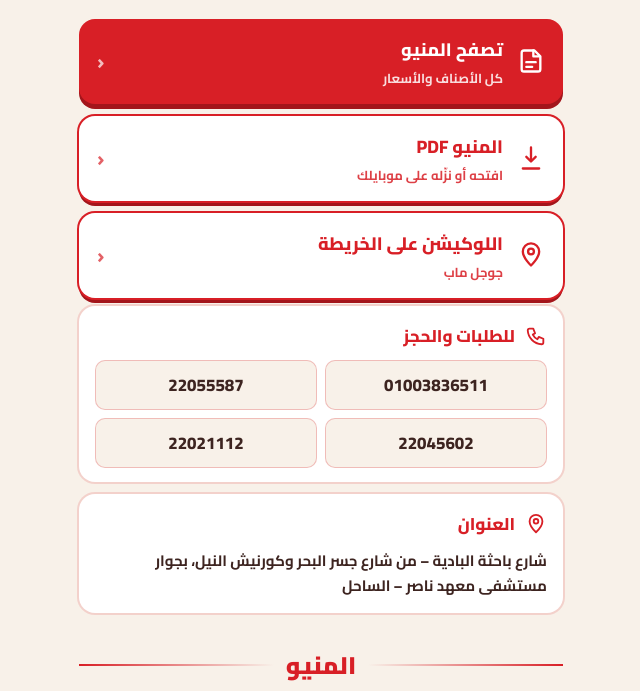
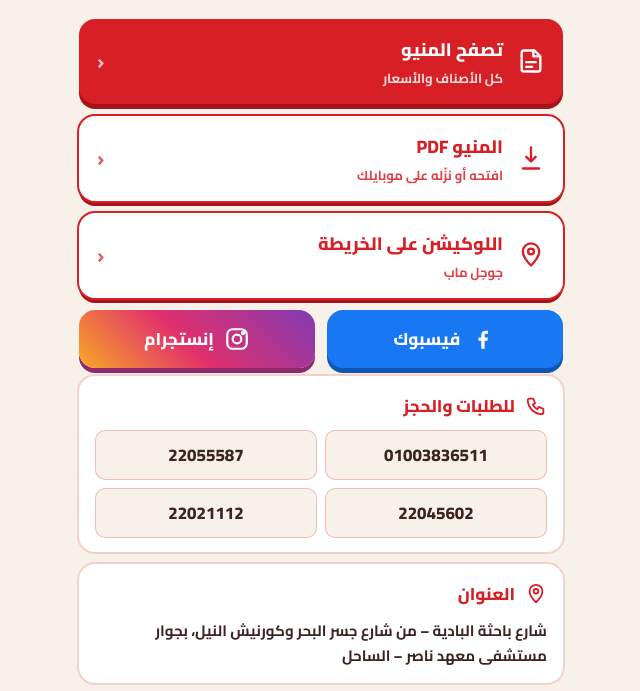
Before and after one commit to moatazmohamed284-creator/abdo-elgazzar, a plain HTML site: page index.html in a window 1280 px wide. Shown: the part 272-963 px from the top of the page, without its empty margins (319-959 px from the left). Drawn offline with Linux system fonts and the light colour scheme; a web font is replaced by a local one.

Commit message:
Add files via upload

```diff
--- a/index.html
+++ b/index.html
@@ -39,6 +39,12 @@ figure{margin-bottom:14px;border-radius:14px;overflow:hidden;box-shadow:0 6px 18
 figure img{display:block;width:100%;height:auto}
 footer{text-align:center;color:var(--mut);font-size:13px;margin-top:20px;font-weight:600}
 .social{display:none}
+.soc{display:grid;grid-template-columns:1fr 1fr;gap:12px}
+.sbtn{display:flex;align-items:center;justify-content:center;gap:10px;text-decoration:none;color:#fff;border-radius:16px;padding:13px 10px;font-weight:800;font-size:17px;transition:transform .1s}
+.sbtn svg{width:26px;height:26px}
+.sbtn:active{transform:translateY(3px)}
+.fb{background:#1877f2;box-shadow:0 5px 0 #0f56b3}
+.ig{background:linear-gradient(45deg,#f9a825,#e1306c 45%,#833ab4);box-shadow:0 5px 0 #8e2a6b}
 </style></head><body><div class="wrap">
 <div class="top"></div>
 <img class="logo" src="https://lh3.googleusercontent.com/d/1nvMq6GiiQWdN5hT2s52QAQl2Uh7vAM1_=w600" alt="عبده الجزار">
@@ -48,7 +54,10 @@ footer{text-align:center;color:var(--mut);font-size:13px;margin-top:20px;font-we
  <a class="btn" href="#menu"><svg viewBox="0 0 24 24" fill="none" stroke="currentColor" stroke-width="2" stroke-linecap="round" stroke-linejoin="round"><path d="M4 5a2 2 0 0 1 2-2h9l5 5v11a2 2 0 0 1-2 2H6a2 2 0 0 1-2-2z"/><path d="M14 3v5h5M8 13h8M8 17h5"/></svg><div>تصفح المنيو<small>كل الأصناف والأسعار</small></div><span class="ar">‹</span></a>
  <a class="btn lt" href="https://drive.google.com/file/d/1o7gl2aui2t_QhhFaVqMYiq-dv6_99Few/view?usp=drivesdk" target="_blank" rel="noopener"><svg viewBox="0 0 24 24" fill="none" stroke="currentColor" stroke-width="2" stroke-linecap="round" stroke-linejoin="round"><path d="M12 3v12m0 0-4-4m4 4 4-4M5 21h14"/></svg><div>المنيو PDF<small>افتحه أو نزّله على موبايلك</small></div><span class="ar">‹</span></a>
  <a class="btn lt" href="https://www.google.com/maps/search/?api=1&query=%D8%B4%D8%A7%D8%B1%D8%B9%20%D8%A8%D8%A7%D8%AD%D8%AB%D8%A9%20%D8%A7%D9%84%D8%A8%D8%A7%D8%AF%D9%8A%D8%A9%D8%8C%20%D9%85%D9%86%20%D8%B4%D8%A7%D8%B1%D8%B9%20%D8%AC%D8%B3%D8%B1%20%D8%A7%D9%84%D8%A8%D8%AD%D8%B1%20%D9%88%D9%83%D9%88%D8%B1%D9%86%D9%8A%D8%B4%20%D8%A7%D9%84%D9%86%D9%8A%D9%84%D8%8C%20%D8%A8%D8%AC%D9%88%D8%A7%D8%B1%20%D9%85%D8%B3%D8%AA%D8%B4%D9%81%D9%89%20%D9%85%D8%B9%D9%87%D8%AF%20%D9%86%D8%A7%D8%B5%D8%B1%D8%8C%20%D8%A7%D9%84%D8%B3%D8%A7%D8%AD%D9%84%D8%8C%20%D8%A7%D9%84%D9%82%D8%A7%D9%87%D8%B1%D8%A9" target="_blank" rel="noopener"><svg viewBox="0 0 24 24" fill="none" stroke="currentColor" stroke-width="2" stroke-linecap="round" stroke-linejoin="round"><path d="M12 21s-7-6.5-7-12a7 7 0 0 1 14 0c0 5.5-7 12-7 12z"/><circle cx="12" cy="9" r="2.5"/></svg><div>اللوكيشن على الخريطة<small>جوجل ماب</small></div><span class="ar">‹</span></a>
- <!--SOCIAL-->
+ <div class="soc">
+ <a class="sbtn fb" href="https://www.facebook.com/share/1AMXmKrwUa/" target="_blank" rel="noopener"><svg viewBox="0 0 24 24" fill="none" stroke="currentColor" stroke-width="2" stroke-linecap="round" stroke-linejoin="round"><path fill="currentColor" stroke="none" d="M13.5 21v-7.5h2.6l.4-3h-3V8.6c0-.9.3-1.5 1.5-1.5h1.6V4.4c-.3 0-1.2-.1-2.3-.1-2.3 0-3.9 1.4-3.9 4V10.5H7.8v3h2.6V21z"/></svg><span>فيسبوك</span></a>
+ <a class="sbtn ig" href="https://www.instagram.com/abdoelgazarrestaurant/" target="_blank" rel="noopener"><svg viewBox="0 0 24 24" fill="none" stroke="currentColor" stroke-width="2" stroke-linecap="round" stroke-linejoin="round"><rect x="3" y="3" width="18" height="18" rx="5"/><circle cx="12" cy="12" r="4"/><circle cx="17.5" cy="6.5" r="1" fill="currentColor"/></svg><span>إنستجرام</span></a>
+</div>
 </div>
 <div class="card"><h3><svg viewBox="0 0 24 24" fill="none" stroke="currentColor" stroke-width="2" stroke-linecap="round" stroke-linejoin="round"><path d="M5 4h4l2 5-2.5 1.5a11 11 0 0 0 5 5L15 13l5 2v4a2 2 0 0 1-2 2A16 16 0 0 1 3 6a2 2 0 0 1 2-2"/></svg> للطلبات والحجز</h3><div class="nums"><a class="num" href="tel:01003836511" dir="ltr">01003836511</a><a class="num" href="tel:22055587" dir="ltr">22055587</a><a class="num" href="tel:22045602" dir="ltr">22045602</a><a class="num" href="tel:22021112" dir="ltr">22021112</a></div></div>
 <div class="card" style="margin-top:12px"><h3><svg viewBox="0 0 24 24" fill="none" stroke="currentColor" stroke-width="2" stroke-linecap="round" stroke-linejoin="round"><path d="M12 21s-7-6.5-7-12a7 7 0 0 1 14 0c0 5.5-7 12-7 12z"/><circle cx="12" cy="9" r="2.5"/></svg> العنوان</h3><p class="addr">شارع باحثة البادية – من شارع جسر البحر وكورنيش النيل، بجوار مستشفى معهد ناصر – الساحل</p></div>
```
